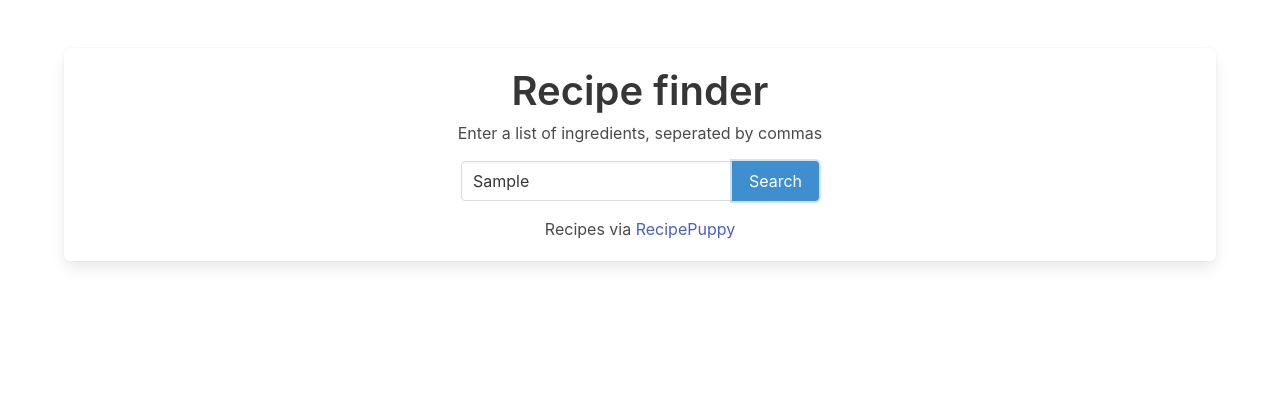
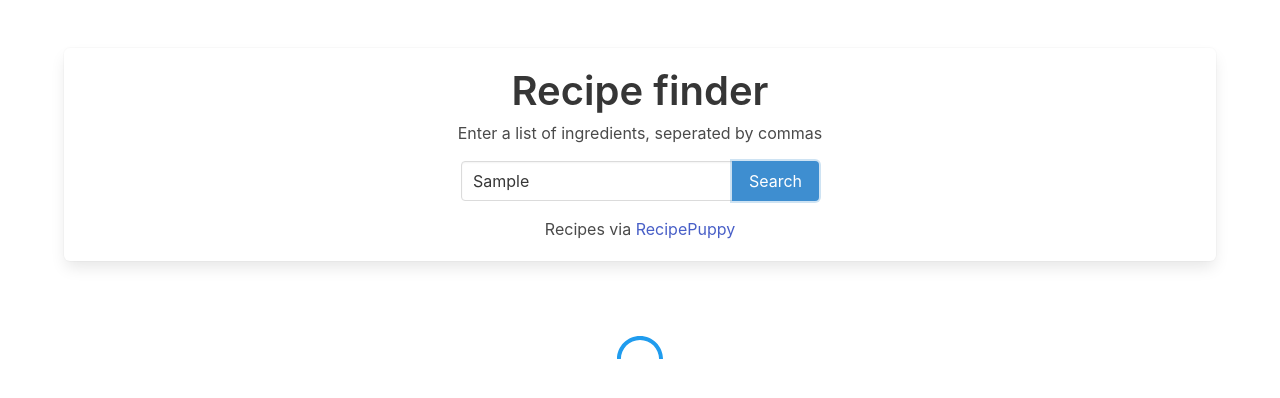
Before and after one commit to SvSven/recipes-search-app, a React (Create React App) app: page / in a window 1280 px wide. Both pictures are taken after typing "Sample" into the empty fields and a click on the button "Search". Shown: the top 398 px of the page. Built offline with nearby package versions, Linux system fonts and the light colour scheme; no server answers.

Commit message:
add loader icon to display while fetching data

```diff
--- /dev/null
+++ b/src/components/Loader.js
@@ -0,0 +1,34 @@
+import React from "react";
+
+const Loader = () => {
+  return (
+    <div style={{ textAlign: "center" }}>
+      <svg
+        style={{ width: 100 }}
+        version="1.1"
+        id="L9"
+        x="0px"
+        y="0px"
+        viewBox="0 0 100 100"
+        enable-background="new 0 0 0 0"
+      >
+        <path
+          fill="#209cee"
+          d="M73,50c0-12.7-10.3-23-23-23S27,37.3,27,50 M30.9,50c0-10.5,8.5-19.1,19.1-19.1S69.1,39.5,69.1,50"
+        >
+          <animateTransform
+            attributeName="transform"
+            attributeType="XML"
+            type="rotate"
+            dur="1s"
+            from="0 50 50"
+            to="360 50 50"
+            repeatCount="indefinite"
+          />
+        </path>
+      </svg>
+    </div>
+  );
+};
+
+export default Loader;
--- a/src/components/Search.js
+++ b/src/components/Search.js
@@ -3,11 +3,13 @@ import Axios from "axios";
 
 import SearchInput from "./SearchInput";
 import RecipesList from "./RecipesList";
+import Loader from "./Loader";
 
 const Search = () => {
   const [ingredients, setIngredients] = useState("");
   const [searchString, setSearchString] = useState(null);
   const [recipes, setRecipes] = useState([]);
+  const [isLoading, setIsLoading] = useState(false);
 
   const corsAnywhere = "https://cors-anywhere.herokuapp.com/";
   const API_HOST = "http://www.recipepuppy.com/api/";
@@ -19,6 +21,8 @@ const Search = () => {
   const handleSearchSubmit = async event => {
     event.preventDefault();
 
+    setIsLoading(true);
+
     // recipepuppy doesn't allow cors, use corsAnywhere for testing
     const response = await Axios.get(corsAnywhere + API_HOST, {
       params: {
@@ -29,6 +33,7 @@ const Search = () => {
     setSearchString(ingredients);
     setIngredients("");
     setRecipes(response.data.results);
+    setIsLoading(false);
   };
 
   return (
@@ -60,6 +65,9 @@ const Search = () => {
           </div>
         </div>
       </div>
+
+      {isLoading ? <Loader /> : null}
+
       {searchString ? (
         <div className="section">
           <div className="container">
```
